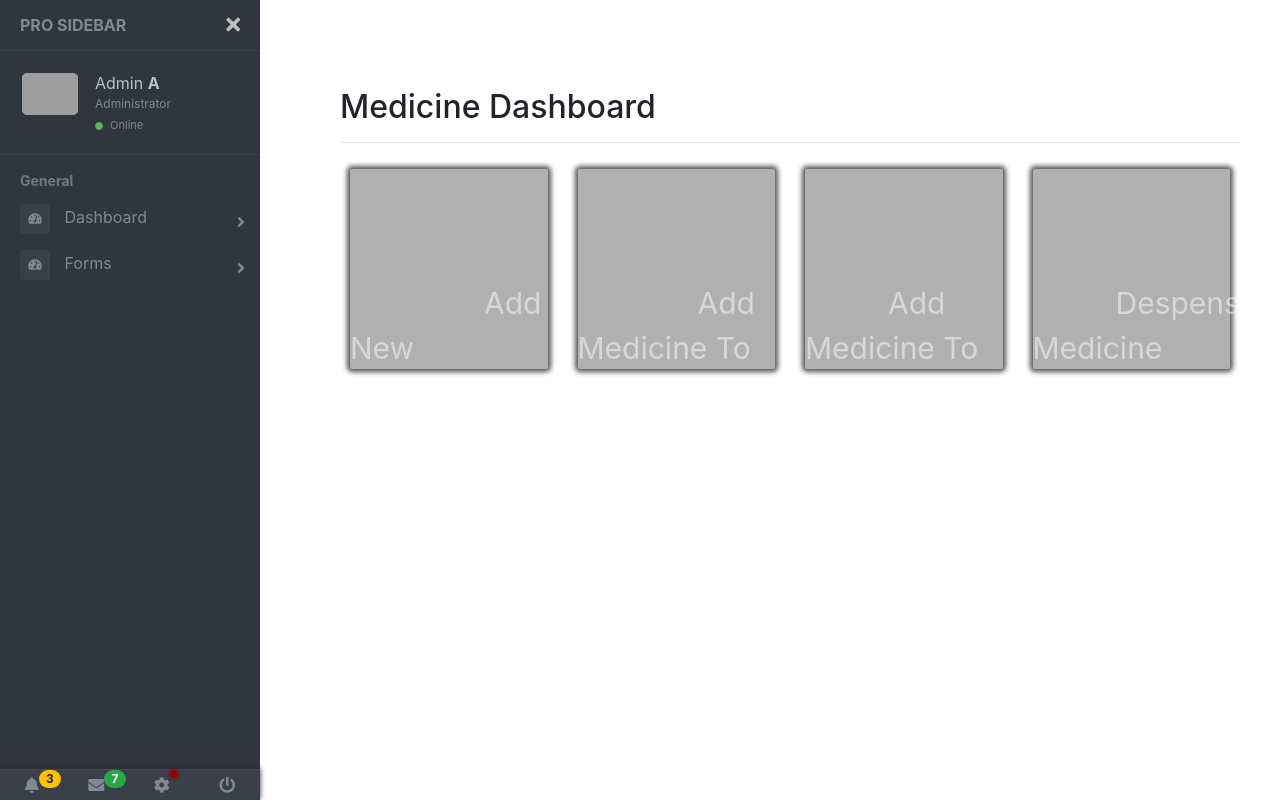
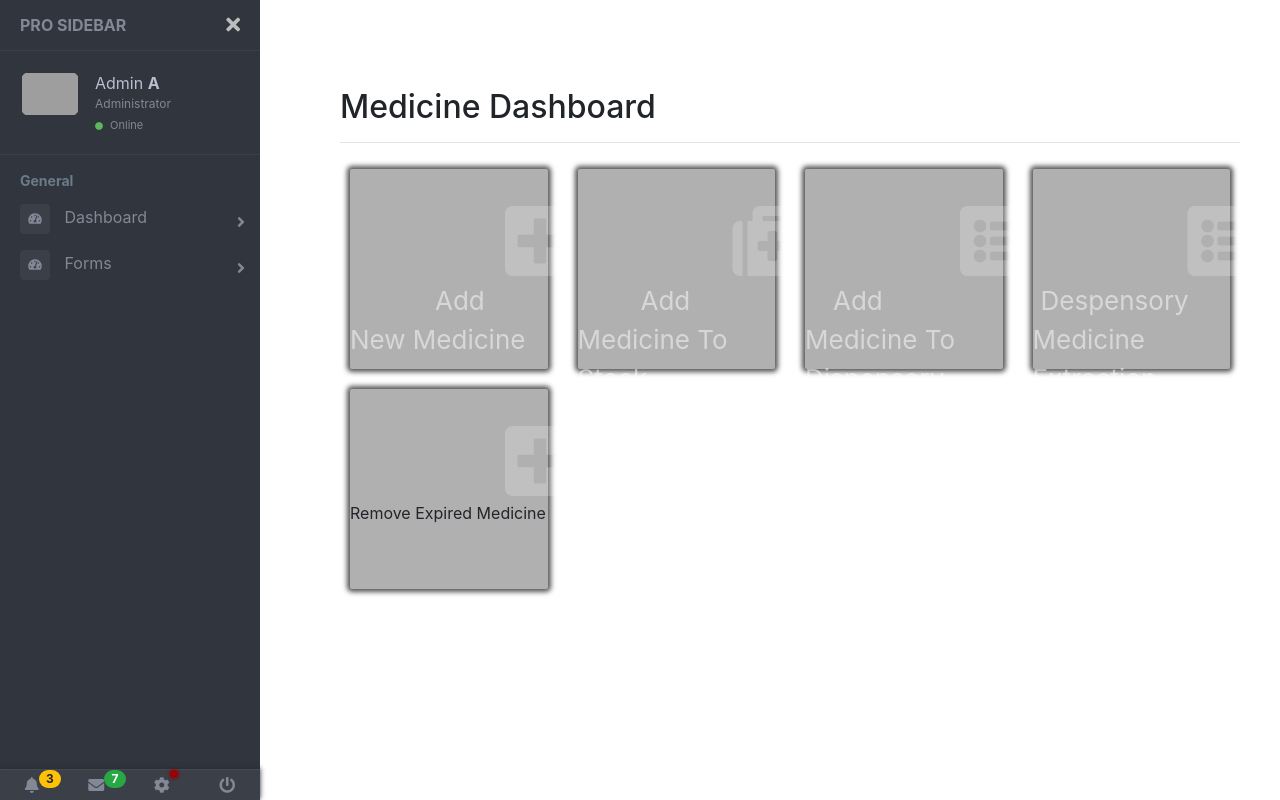
Before and after one commit to mudabir94/Rmc_Hms, a Django app: template rmcapp/templates/rmcapp/inventory_dashboard_template/medicine_inv_dashboard/med_inv_dashboard.html in a window 1280 px wide. Run offline with Django 3.2, Linux system fonts and the light colour scheme; the template is opened without the code that fills it, so the values that code supplies are empty; some libraries are stand-ins or nearby versions; grey boxes are pictures that could not be loaded.

Commit message:
dashboard icons

```diff
--- a/rmcapp/templates/rmcapp/inventory_dashboard_template/medicine_inv_dashboard/med_inv_dashboard.html
+++ b/rmcapp/templates/rmcapp/inventory_dashboard_template/medicine_inv_dashboard/med_inv_dashboard.html
@@ -61,25 +61,29 @@
         }
 
         .icon_padding{
-          padding:32px 0px 0px 215px;
+          padding:32px 0px 0px 155px;
           opacity: 0.2;
           color:white;
         }
-        .add_med, .med_stck, .med_desp{
-          font-size: 30px;
+        .add_med, .med_stck, .med_desp, .remove_med{
+          font-size: 26px;
           opacity: 0.5;
           color:white;
         }
         .add_med{
-          padding: 0px 0px 0px 134px;
+          padding: 0px 0px 0px 85px;
 
         }
         .med_stck{
-          padding: 0px 0px 0px 120px;
+          padding: 0px 0px 0px 63px;
 
         }
         .med_desp{
-          padding: 0px 0px 0px 83px;
+          padding: 0px 0px 0px 28px;
+
+        }
+        .remove_med{
+          padding: 0px 0px 0px 8px;
 
         }
     </style>
@@ -166,6 +170,9 @@
                 <li>
                   <a href="#" onclick="removeMedForInternalUse()">Despensory Medicine Extraction</a>
                 </li>
+                <li>
+                  <a href="#" onclick="removeExpiryMed()">Remove Expired Medicine</a>
+                </li>
               </ul>
             </div>
           </li>
@@ -232,8 +239,40 @@
             <div class="col-md-3">
               <div class='dashboard-icons' role="button" onclick="removeMedForInternalUse()">
                 <i class="fa fa-list-alt fa-5x icon_padding"></i></br>
-                <span class="med_desp" >Despensory Medicine Extraction</span>
+                <span class="remove_med" >Despensory Medicine Extraction</span>
               </div>
+            </div>
+          </div>
+        </div>
+      </div>
+
+      <div class="row">
+        <div class="col-md-12">
+
+          <div class="row dashboard-icon-rows">
+            <div class="col-md-3" >
+              <div class="dashboard-icons" role="button" onclick="removeExpiryMed()">
+                <i class="fa fa-plus-square fa-5x icon_padding"></i></br>
+                <span class="exp_med">Remove Expired Medicine</span>
+              </div>
+            </div>
+            <!-- <div class="col-md-3">
+              <div class='dashboard-icons' role="button" onclick="addMedicineToWhStockFrom()">
+                <i class="fa fa-medkit fa-5x icon_padding"></i></br>
+                <span class="med_stck">Add Medicine To Stock</span>
+              </div>
+            </div>
+            <div class="col-md-3">
+              <div class='dashboard-icons' role="button" onclick="addMedicineToDespStockForm()">
+                <i class="fa fa-list-alt fa-5x icon_padding"></i></br>
+                <span class="med_desp" >Add Medicine To Dispensory</span>
+              </div>
+            </div>
+            <div class="col-md-3">
+              <div class='dashboard-icons' role="button" onclick="removeMedForInternalUse()">
+                <i class="fa fa-list-alt fa-5x icon_padding"></i></br>
+                <span class="remove_med" >Despensory Medicine Extraction</span>
+              </div> -->
             </div>
           </div>
         </div>
```
Also changed, not shown: rmcapp/templates/rmcapp/patient_dashboard_template/patient_dashboard.html (+1 -43 lines).
